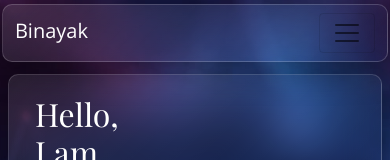
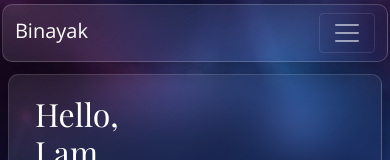
Before and after one commit to binayakbishnu/Web_Portfolio, a React (Create React App) app: page / in a window 390 px wide. Shown: the top 160 px of the page. Built offline with nearby package versions, Linux system fonts and the light colour scheme.

Commit message:
fix: misc style edits to nav and welcome section

```diff
--- a/src/HomePageSections/Welcome.module.css
+++ b/src/HomePageSections/Welcome.module.css
@@ -35,6 +35,7 @@
     font-size: 5em;
 
     color: #ffffff;
+    margin-left: 1%;
 }
 
 .blinkerText {
@@ -151,6 +152,7 @@
 
     .mainHead {
         font-size: 2em;
+        margin-left: 0%;
     }
 
     .figure {
--- a/src/Nav.jsx
+++ b/src/Nav.jsx
@@ -28,7 +28,7 @@ export class Nav extends Component {
     render() {
         return (
             <nav className={`${navStyles.navParent}`}>
-                <ReactBootstrap.Navbar fixed="top" collapseOnSelect expand="lg" bg="dark" variant="light" className={`${navStyles.bStrapParent}`}>
+                <ReactBootstrap.Navbar fixed="top" collapseOnSelect expand="lg" bg="dark" variant="dark" className={`${navStyles.bStrapParent}`}>
                     <ReactBootstrap.Container className={`${navStyles.bStrapContainer}`}>
                         <ReactBootstrap.Navbar.Brand href="/" className={`${navStyles.links} ${navStyles.brandLink} mb-1`}>
                             Binayak
```
